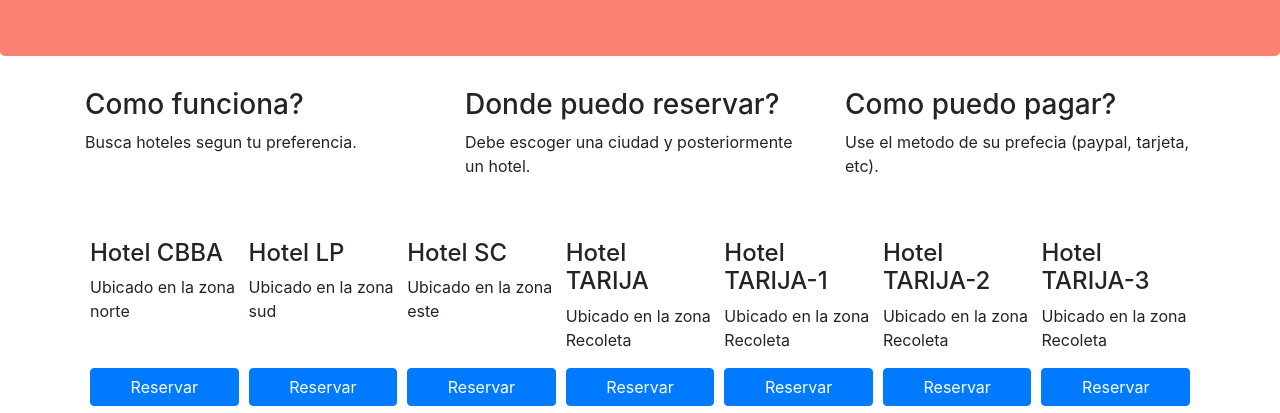
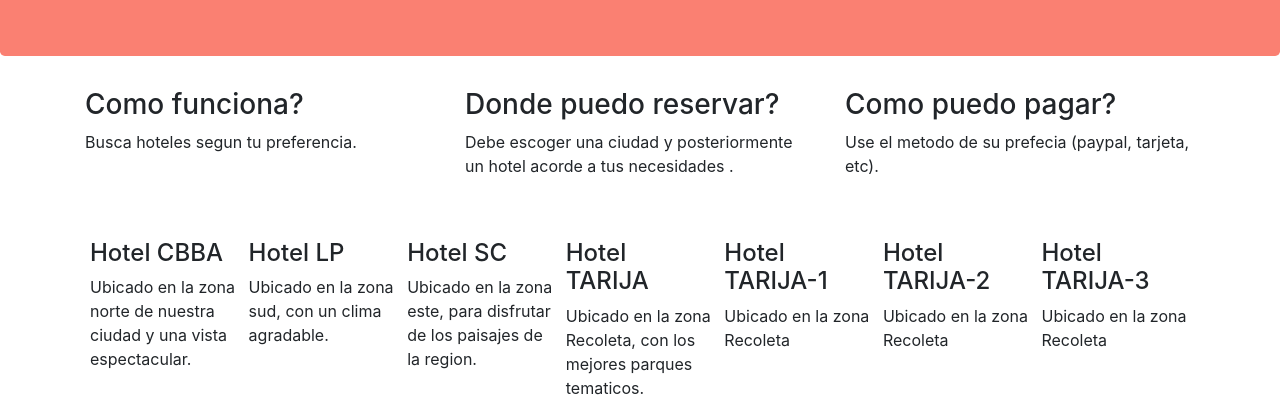
Before and after one commit to bautistadave/guia-hoteles-coursera, a plain HTML site: page index.html in a window 1280 px wide. Shown: the part 128-541 px from the top of the page. Drawn offline with nearby package versions, Linux system fonts and the light colour scheme.

```diff
--- a/index.html
+++ b/index.html
@@ -19,7 +19,7 @@
             </div>
             <div class="col-sm-4">
                 <h3>Donde puedo reservar?</h3>
-                <p>Debe escoger una ciudad y posteriormente un hotel.</p>
+                <p>Debe escoger una ciudad y posteriormente un hotel acorde a tus necesidades .</p>
             </div>
             <div class="col-sm-4">
                 <h3>Como puedo pagar?</h3>
@@ -31,7 +31,7 @@
             <div class="card-hotel d-flex flex-column">
                 <div>
                     <h4>Hotel CBBA</h4>
-                    <p>Ubicado en la zona norte</p>
+                    <p>Ubicado en la zona norte de nuestra ciudad y una vista espectacular.</p>
                 </div>
                 <div>
                     <button class="btn btn-primary">Reservar</button>
@@ -41,7 +41,7 @@
 
                 <div>
                     <h4>Hotel LP</h4>
-                    <p>Ubicado en la zona sud</p>
+                    <p>Ubicado en la zona sud, con un clima agradable.</p>
                 </div>
                 <div>
                     <button class="btn btn-primary">Reservar</button>
@@ -50,7 +50,7 @@
             <div class="card-hotel d-flex flex-column">
                 <div>
                     <h4>Hotel SC</h4>
-                    <p>Ubicado en la zona este</p>
+                    <p>Ubicado en la zona este, para disfrutar de los paisajes de la region.</p>
                 </div>
                 <div>
                     <button class="btn btn-primary">Reservar</button>
@@ -60,7 +60,7 @@
 
                 <div>
                     <h4>Hotel TARIJA</h4>
-                    <p>Ubicado en la zona Recoleta</p>
+                    <p>Ubicado en la zona Recoleta, con los mejores parques tematicos.</p>
                 </div>
                 <div>
                     <button class="btn btn-primary">Reservar</button>
```
